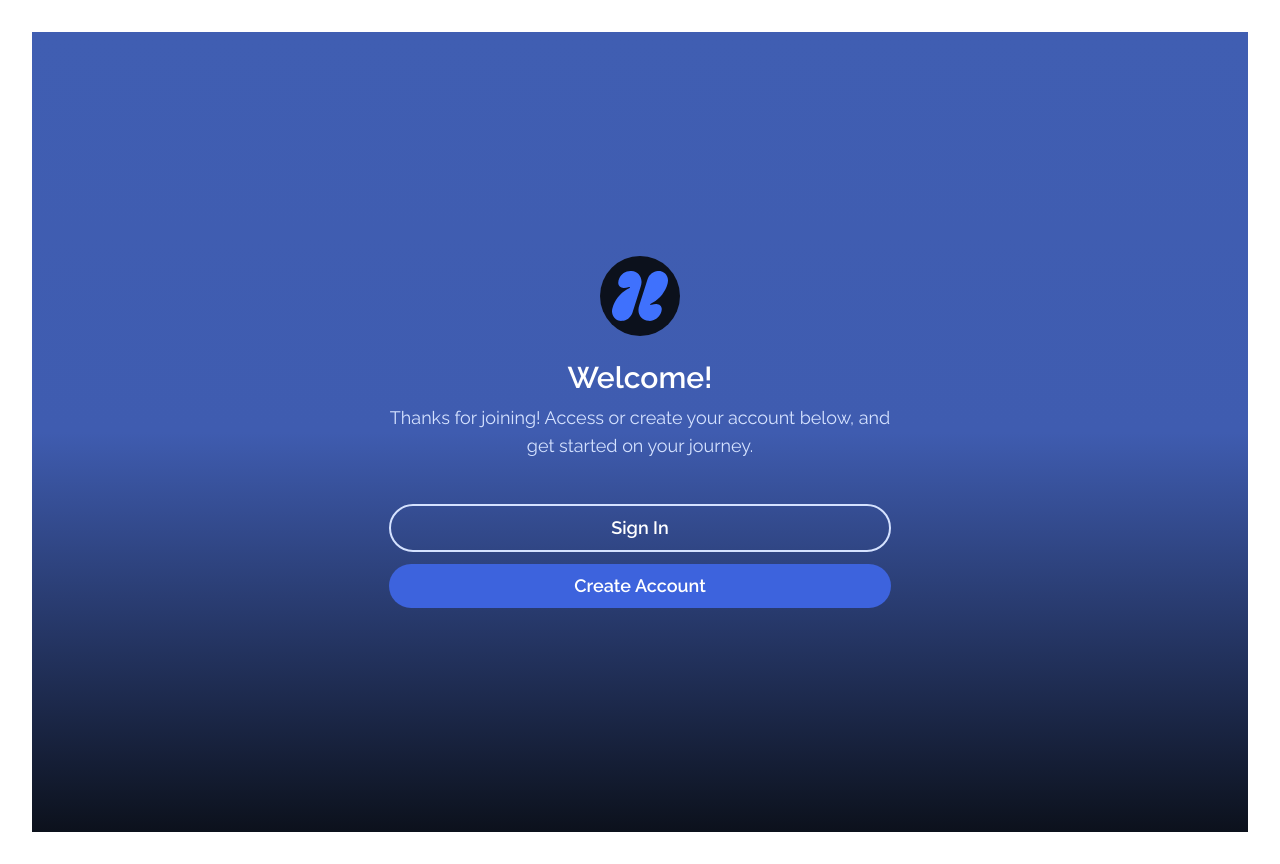
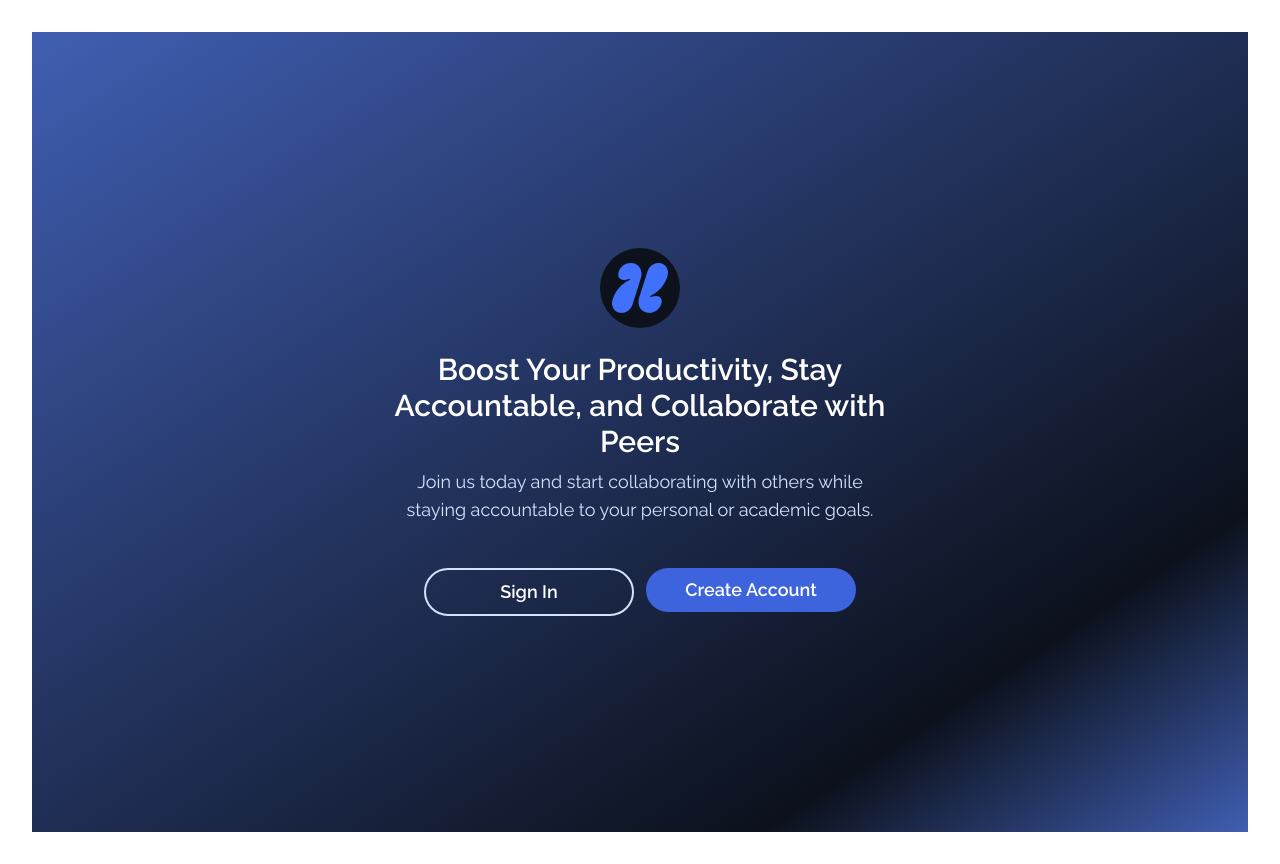
Before and after one commit to ogunsanwodavid/Hora, a React (Vite) app: page / in a window 1280 px wide. Built offline with nearby package versions, Linux system fonts and the light colour scheme.

Commit message:
Working on authentication

```diff
--- a/src/pages/entry/WelcomePage.jsx
+++ b/src/pages/entry/WelcomePage.jsx
@@ -8,7 +8,7 @@ function WelcomePage() {
   const { windowHeight } = useWindowDimensions();
 
   return (
-    <div className="font-raleway w-full bg-gradient-to-b from-blue300 via-blue150 to-darkestBlue">
+    <div className="font-raleway w-full bg-gradient-to-br from-blue300 from-0% via-darkestBlue via-80% to-blue300 to-100%">
       <main
         className="welcome-scale max-w-[550px] mx-auto w-full flex flex-col gap-y-6 items-center justify-center px-6"
         style={{
@@ -23,24 +23,25 @@ function WelcomePage() {
         {/*** Texts */}
         <section className="space-y-2">
           <h2 className="text-white text-2xl text-center font-semibold md:text-3xl">
-            Welcome!
+            Boost Your Productivity, Stay Accountable, and Collaborate with
+            Peers
           </h2>
           <h4 className="text-electricBlue50 text-base text-center font-regular md:text-lg">
-            Thanks for joining! Access or create your account below, and get
-            started on your journey.
+            Join us today and start collaborating with others while staying
+            accountable to your personal or academic goals.
           </h4>
         </section>
 
         {/***Buttons */}
-        <section className="w-full flex flex-wrap justify-center gap-3 mt-5 font-semibold">
-          <Link className="w-full" to="/signin">
-            <button className="w-full h-[44px] p-2 border-2 border-electricBlue50 text-white text-base rounded-full md:h-max md:text-lg">
+        <section className="w-full mx-auto flex flex-wrap justify-center gap-3 mt-5 font-semibold">
+          <Link className="w-full max-w-[210px]" to="/signin">
+            <button className="w-full h-[44px] max-w-[240px] p-2 border-2 border-electricBlue50 text-white text-base rounded-full md:h-max md:text-lg">
               Sign In
             </button>
           </Link>
 
-          <Link className="w-full" to="/createaccount">
-            <button className="w-full h-[44px] p-2 bg-blue200 text-white text-base rounded-full md:h-max md:text-lg">
+          <Link className="w-full max-w-[210px]" to="/createaccount">
+            <button className="w-full h-[44px] max-w-[240px] p-2 bg-blue200 text-white text-base rounded-full md:h-max md:text-lg">
               Create Account
             </button>
           </Link>
```
Also changed, not shown: src/assets/signin.svg.
